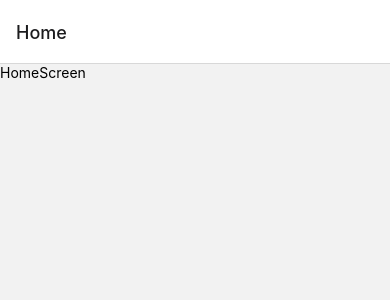
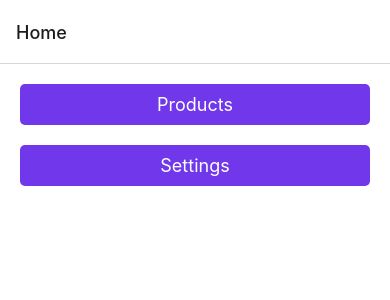
Before and after one commit to EdgardoArriagada/NavigationSandbox, a React Native app: screen /Home in a window 390 px wide. Shown: the top 300 px of the page. Built offline with nearby package versions, Linux system fonts and the light colour scheme.

Commit message:
add a few routes

```diff
--- /dev/null
+++ b/src/presentation/components/shared/PrimaryButton.tsx
@@ -0,0 +1,21 @@
+import {FC, ComponentProps} from 'react';
+import {Pressable, Text} from 'react-native';
+import {gs} from '../../theme';
+
+type Props = Omit<ComponentProps<typeof Pressable>, 'style'>;
+
+export const PrimaryButton: FC<Props> = props => {
+  const children = props.children || 'Button';
+
+  return (
+    <Pressable
+      {...props}
+      style={({pressed}) => [gs.primaryButton, pressed && gs.buttonPressed]}>
+      {typeof children === 'string' ? (
+        <Text style={gs.buttonText}>{children}</Text>
+      ) : (
+        children
+      )}
+    </Pressable>
+  );
+};
--- a/src/presentation/routes/StackNavigator.tsx
+++ b/src/presentation/routes/StackNavigator.tsx
@@ -10,7 +10,7 @@ export const StackNavigator = () => {
     <Stack.Navigator>
       <Stack.Screen name="Home" component={HomeScreen} />
       <Stack.Screen name="Products" component={ProductScreen} />
-      <Stack.Screen name="Rettings" component={SettingsScreen} />
+      <Stack.Screen name="Settings" component={SettingsScreen} />
     </Stack.Navigator>
   );
 };
--- a/src/presentation/screens/home/HomeScreen.tsx
+++ b/src/presentation/screens/home/HomeScreen.tsx
@@ -1,10 +1,21 @@
 import {FC} from 'react';
-import {Text, View} from 'react-native';
+import {Pressable, Text, View} from 'react-native';
+import {gs} from '../../theme';
+import {useNavigation} from '@react-navigation/native';
+import {PrimaryButton} from '../../components/shared/PrimaryButton';
 
 export const HomeScreen: FC = () => {
+  const navigation = useNavigation();
+
   return (
-    <View>
-      <Text>HomeScreen</Text>
+    <View style={gs.container}>
+      <PrimaryButton onPress={() => navigation.navigate('Products' as never)}>
+        Products
+      </PrimaryButton>
+
+      <PrimaryButton onPress={() => navigation.navigate('Settings' as never)}>
+        Settings
+      </PrimaryButton>
     </View>
   );
 };
--- a/src/presentation/theme/index.ts
+++ b/src/presentation/theme/index.ts
@@ -1,5 +1,38 @@
-import {StyleSheet} from 'react-native/types';
+import {StyleSheet} from 'react-native';
 
-export const colors = {};
+export const colors = {
+  primary: '#7037eb',
+  secondary: '#f72585',
+  teritary: '#3a0ca3',
+  success: '#4cc9f0',
+  warning: '#fca311',
+  danger: '#e71d36',
+  dark: '#22223b',
+  background: '#ffffff',
+};
 
-export const gs = StyleSheet.create({});
+export const gs = StyleSheet.create({
+  container: {
+    flex: 1,
+    padding: 20,
+    gap: 20,
+    backgroundColor: colors.background,
+  },
+
+  primaryButton: {
+    backgroundColor: colors.primary,
+    borderRadius: 5,
+    padding: 10,
+    width: '100%',
+    alignItems: 'center',
+  },
+
+  buttonPressed: {
+    opacity: 0.92,
+  },
+
+  buttonText: {
+    color: colors.background,
+    fontSize: 18,
+  },
+});
```
